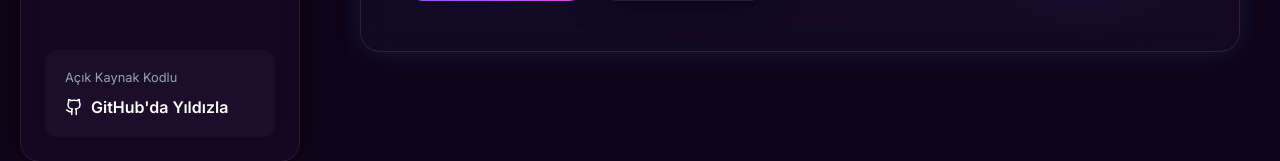
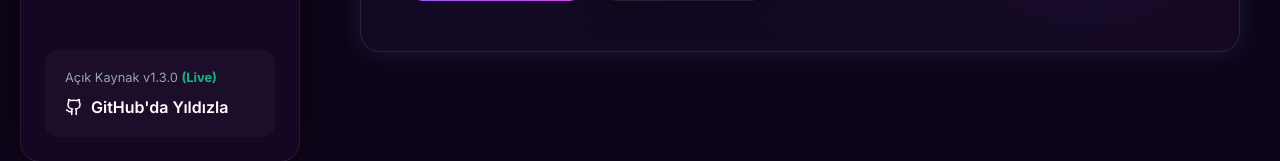
Before and after one commit to Pargusz/kodumunparguszu, a React (Vite) app: page / in a window 1280 px wide. Shown: the part 618-779 px from the top of the page. Built offline with nearby package versions, Linux system fonts and the light colour scheme.

Commit message:
Config: Explicit base path and v1.3.0 versioning

```diff
--- a/src/App.jsx
+++ b/src/App.jsx
@@ -128,7 +128,9 @@ const App = () => {
                 </nav>
 
                 <div style={{ marginTop: 'auto', padding: '20px', borderRadius: '12px', background: 'rgba(255,255,255,0.03)' }}>
-                    <p style={{ fontSize: '0.8rem', color: 'var(--text-dim)', marginBottom: '12px' }}>Açık Kaynak Kodlu</p>
+                    <p style={{ fontSize: '0.8rem', color: 'var(--text-dim)', marginBottom: '12px' }}>
+                        Açık Kaynak v1.3.0 <span style={{ color: '#10b981', fontWeight: 'bold' }}>(Live)</span>
+                    </p>
                     <a href="https://github.com" target="_blank" style={{ display: 'flex', alignItems: 'center', gap: '8px', color: 'white', textDecoration: 'none', fontWeight: 600 }}>
                         <Github size={18} /> GitHub'da Yıldızla
                     </a>
--- a/vite.config.js
+++ b/vite.config.js
@@ -4,5 +4,5 @@ import react from '@vitejs/plugin-react'
 // https://vite.dev/config/
 export default defineConfig({
   plugins: [react()],
-  base: './', // Use relative paths for assets to work correctly on GitHub Pages
+  base: '/kodumunparguszu/', // Explicit repo path for GitHub Pages
 })
```
